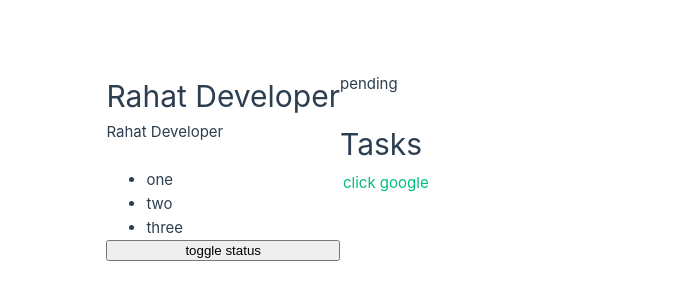
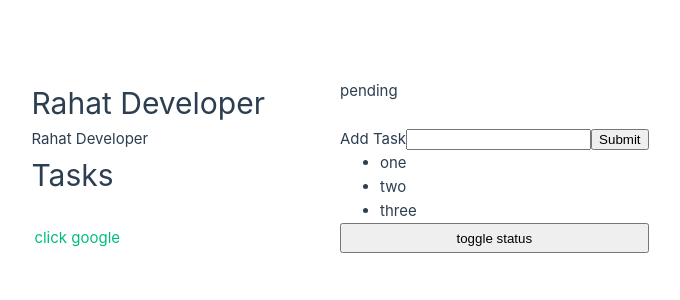
Before and after one commit to alaminislamrahat/vuejs-tutorial, a Vue app: page / in a window 1280 px wide. Shown: the part 234-534 px from the top of the page, without its empty margins (300-980 px from the left). Built offline with nearby package versions, Linux system fonts and the light colour scheme.

Commit message:
form functionality added

```diff
--- a/src/App.vue
+++ b/src/App.vue
@@ -6,6 +6,7 @@
    const name = ref('Rahat Developer');
      const status = ref('pending');
     const  tasks = ref(['one', 'two', 'three']);
+    const newTask = ref('')
 
     const toggleStatus = ()=> {
       if(status.value === 'active'){
@@ -20,6 +21,13 @@
       }
     };
 
+    const addTask = ()=>{
+      if(newTask.value.trim() !== ''){
+        tasks.value.push(newTask.value);
+        newTask.value = ''
+      }
+    }
+
 
 </script>
 
@@ -33,6 +41,14 @@
   <p v-else="status === 'inactive'">user is inactive</p>
   <p>{{ status ? name : '' }}</p>
 
+  <form @submit.prevent="addTask">
+
+    <label for="newTask">Add Task</label>
+    <input type="text" name="newTask" id="newTask" v-model="newTask">
+    <button type="submit">Submit</button>
+
+  </form>
+
   <h1>Tasks</h1>
   <ul>
     <li v-for="(item, index) in tasks" :key="index">
```
